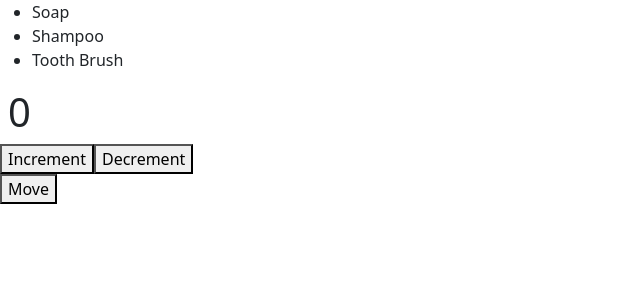
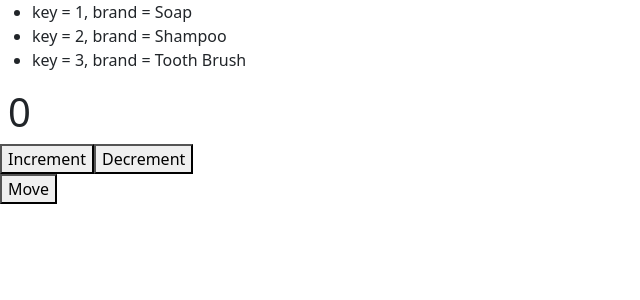
Before and after one commit to itsapep/react-js-fundamental, a React (Create React App) app: page / in a window 1280 px wide. Shown: the top 300 px of the page, without its empty margins (0-640 px from the left). Built offline with nearby package versions, Linux system fonts and the light colour scheme.

Commit message:
[edit] change list component using object list

```diff
--- a/src/component/list.js
+++ b/src/component/list.js
@@ -4,7 +4,11 @@ class List extends Component {
     constructor(props) {
         super(props)
         this.state = {
-            products : [`Soap`,`Shampoo`,`Tooth Brush`]
+            products : [
+                {id:1,brand:`Soap`},
+                {id:2,brand:`Shampoo`},
+                {id:3,brand:`Tooth Brush`}
+            ]
         }
     }
 
@@ -12,7 +16,7 @@ class List extends Component {
         return (
             <div>
                 <ul>
-                    {this.state.products.map(p => <li>{p}</li>)}
+                    {this.state.products.map(p => <li key={p.id}>key = {p.id}, brand = {p.brand}</li>)}
                 </ul>
             </div>
         )
```
